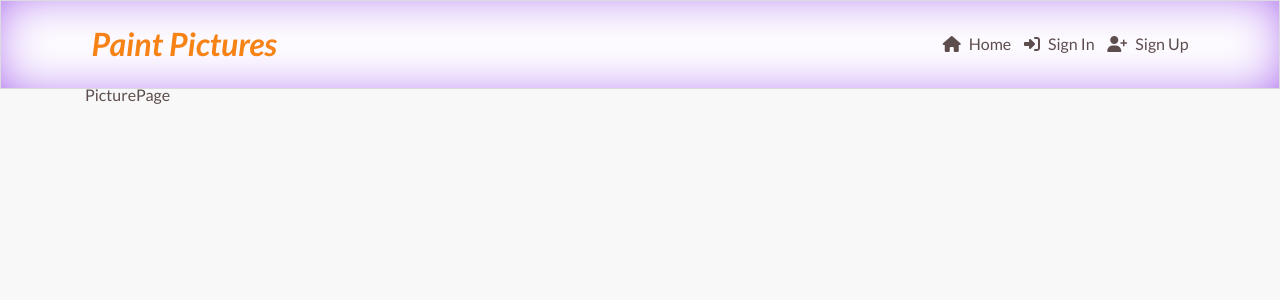
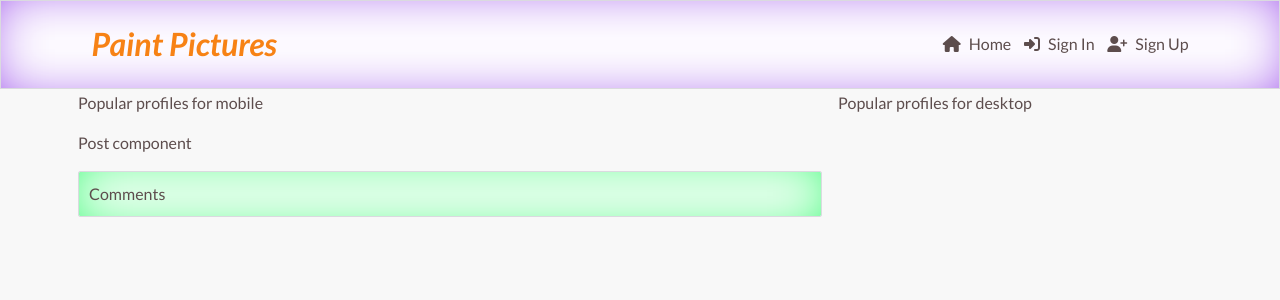
Before and after one commit to Belan-Mihail/paint_picture, a React (Create React App) app: page /pictures/1 in a window 1280 px wide. Shown: the top 300 px of the page. Built offline with nearby package versions, Linux system fonts and the light colour scheme; no server answers.

Commit message:
Add initial code in PicturePage component

```diff
--- a/src/pages/pictures/PicturePage.js
+++ b/src/pages/pictures/PicturePage.js
@@ -1,9 +1,22 @@
-import React from 'react'
+import React from "react";
+import Row from "react-bootstrap/Row";
+import Col from "react-bootstrap/Col";
+import Container from "react-bootstrap/Container";
+import appStyles from "../../App.module.css";
 
-const PicturePage = () => {
+function PicturePage() {
   return (
-    <div>PicturePage</div>
-  )
-}
+    <Row className="h-100">
+      <Col className="py-2 p-0 p-lg-2" lg={8}>
+        <p>Popular profiles for mobile</p>
+        <p>Post component</p>
+        <Container className={appStyles.Content}>Comments</Container>
+      </Col>
+      <Col lg={4} className="d-none d-lg-block p-0 p-lg-2">
+        Popular profiles for desktop
+      </Col>
+    </Row>
+  );
+};
 
-export default PicturePage
+export default PicturePage;
```
